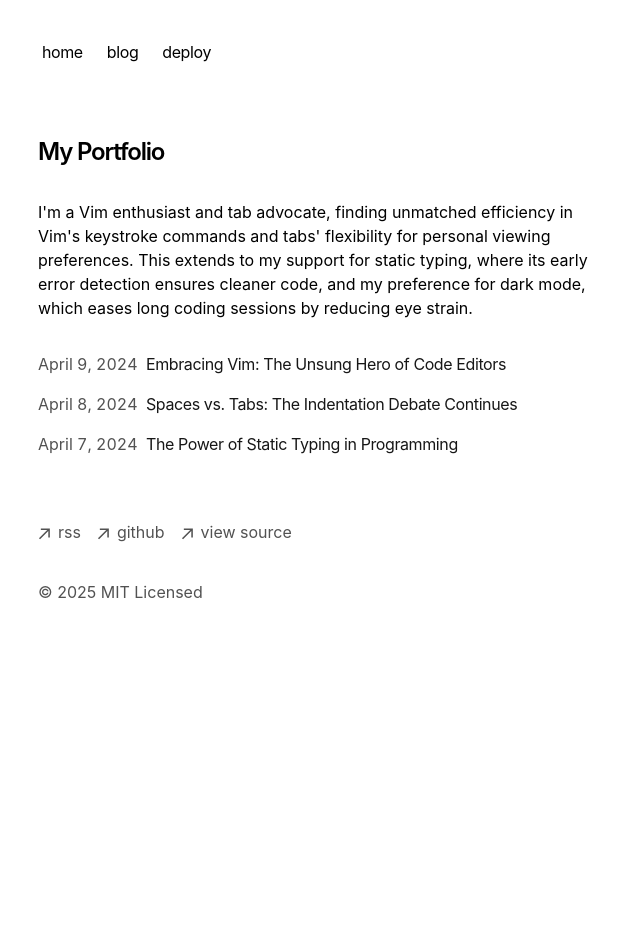
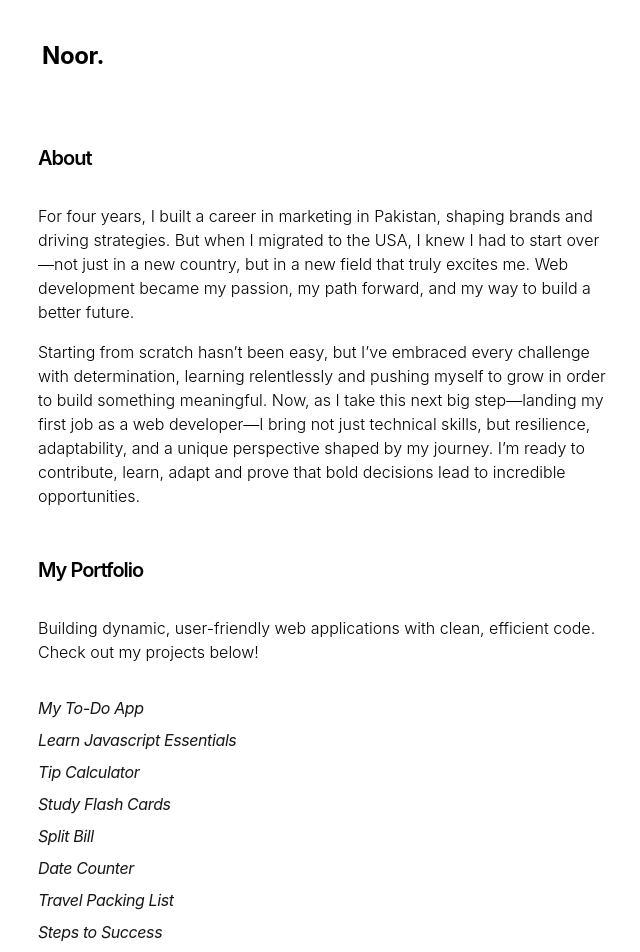
Before and after one commit to Nfmahmood/noor-personal-site, a Next.js app: page / in a window 1280 px wide. Shown: the top 952 px of the page, without its empty margins (314-954 px from the left). Before the commit the page ends 800 px from the top, so only its background shows below. Built offline with nearby package versions, Linux system fonts and the light colour scheme.

Commit message:
initial commit

```diff
--- a/app/components/footer.tsx
+++ b/app/components/footer.tsx
@@ -12,7 +12,7 @@ function ArrowIcon() {
         fill="currentColor"
       />
     </svg>
-  )
+  );
 }
 
 export default function Footer() {
@@ -24,18 +24,7 @@ export default function Footer() {
             className="flex items-center transition-all hover:text-neutral-800 dark:hover:text-neutral-100"
             rel="noopener noreferrer"
             target="_blank"
-            href="/rss"
-          >
-            <ArrowIcon />
-            <p className="ml-2 h-7">rss</p>
-          </a>
-        </li>
-        <li>
-          <a
-            className="flex items-center transition-all hover:text-neutral-800 dark:hover:text-neutral-100"
-            rel="noopener noreferrer"
-            target="_blank"
-            href="https://github.com/vercel/next.js"
+            href="https://github.com/Nfmahmood"
           >
             <ArrowIcon />
             <p className="ml-2 h-7">github</p>
@@ -46,16 +35,13 @@ export default function Footer() {
             className="flex items-center transition-all hover:text-neutral-800 dark:hover:text-neutral-100"
             rel="noopener noreferrer"
             target="_blank"
-            href="https://vercel.com/templates/next.js/portfolio-starter-kit"
+            href="https://www.linkedin.com/in/noor-fatima-6b2337149/"
           >
             <ArrowIcon />
-            <p className="ml-2 h-7">view source</p>
+            <p className="ml-2 h-7">linked in</p>
           </a>
         </li>
       </ul>
-      <p className="mt-8 text-neutral-600 dark:text-neutral-300">
-        © {new Date().getFullYear()} MIT Licensed
-      </p>
     </footer>
-  )
+  );
 }
--- a/app/components/nav.tsx
+++ b/app/components/nav.tsx
@@ -1,16 +1,10 @@
-import Link from 'next/link'
+import Link from "next/link";
 
 const navItems = {
-  '/': {
-    name: 'home',
+  "/": {
+    name: "Noor.",
   },
-  '/blog': {
-    name: 'blog',
-  },
-  'https://vercel.com/templates/next.js/portfolio-starter-kit': {
-    name: 'deploy',
-  },
-}
+};
 
 export function Navbar() {
   return (
@@ -26,15 +20,15 @@ export function Navbar() {
                 <Link
                   key={path}
                   href={path}
-                  className="transition-all hover:text-neutral-800 dark:hover:text-neutral-200 flex align-middle relative py-1 px-2 m-1"
+                  className="transition-all hover:text-neutral-800 dark:hover:text-neutral-200 flex align-middle relative py-1 px-2 m-1 font-bold text-2xl"
                 >
                   {name}
                 </Link>
-              )
+              );
             })}
           </div>
         </nav>
       </div>
     </aside>
-  )
+  );
 }
--- a/app/page.tsx
+++ b/app/page.tsx
@@ -1,21 +1,123 @@
-import { BlogPosts } from 'app/components/posts'
-
 export default function Page() {
   return (
     <section>
-      <h1 className="mb-8 text-2xl font-semibold tracking-tighter">
+      <h1 className="mb-8 text-xl font-semibold tracking-tighter">About</h1>
+      <p className="mb-4 font-light">
+        {`For four years, I built a career in marketing in Pakistan, shaping brands and driving strategies. But when I migrated to the USA, I knew I had to start over—not just in a new country, but in a new field that truly excites me. Web development became my passion, my path forward, and my way to build a better future.`}{" "}
+      </p>
+      <p className="mb-4 font-light">
+        {`Starting from scratch hasn’t been easy, but I’ve embraced every challenge with determination, learning relentlessly and pushing myself to grow in order to build something meaningful. Now, as I take this next big step—landing my first job as a web developer—I bring not just technical skills, but resilience, adaptability, and a unique perspective shaped by my journey. I’m ready to contribute, learn, adapt and prove that bold decisions lead to incredible opportunities.
+`}
+      </p>
+      <h2 className="mt-[3rem] mb-8 text-xl font-semibold tracking-tighter">
         My Portfolio
-      </h1>
-      <p className="mb-4">
-        {`I'm a Vim enthusiast and tab advocate, finding unmatched efficiency in
-        Vim's keystroke commands and tabs' flexibility for personal viewing
-        preferences. This extends to my support for static typing, where its
-        early error detection ensures cleaner code, and my preference for dark
-        mode, which eases long coding sessions by reducing eye strain.`}
+      </h2>
+      <p className="mb-4 font-light">
+        {`Building dynamic, user-friendly web applications with clean, efficient code. Check out my projects below!`}
       </p>
       <div className="my-8">
-        <BlogPosts />
+        <ul>
+          <li className="mt-[0.5rem]">
+            <a
+              href="https://to-do-list-umber-eta-45.vercel.app/"
+              className="text-neutral-900 dark:text-neutral-100 italic tracking-tight"
+              target="_blank"
+            >
+              My To-Do App
+            </a>
+          </li>
+
+          <li className="mt-[0.5rem]">
+            <a
+              href="https://accordion-three-lake.vercel.app/"
+              className="text-neutral-900 dark:text-neutral-100 tracking-tight italic"
+              target="_blank"
+            >
+              Learn Javascript Essentials
+            </a>
+          </li>
+
+          <li className="mt-[0.5rem]">
+            <a
+              href="https://tip-calculator-livid-gamma.vercel.app/"
+              className="text-neutral-900 dark:text-neutral-100 tracking-tight italic"
+              target="_blank"
+            >
+              Tip Calculator
+            </a>
+          </li>
+
+          <li className="mt-[0.5rem]">
+            <a
+              href="https://study-flashcards-two.vercel.app/"
+              className="text-neutral-900 dark:text-neutral-100 tracking-tight italic"
+              target="_blank"
+            >
+              Study Flash Cards
+            </a>
+          </li>
+
+          <li className="mt-[0.5rem]">
+            <a
+              href="https://split-bill-flame.vercel.app/"
+              className="text-neutral-900 dark:text-neutral-100 tracking-tight italic"
+              target="_blank"
+            >
+              Split Bill
+            </a>
+          </li>
+
+          <li className="mt-[0.5rem]">
+            <a
+              href="https://date-counter-pied.vercel.app/"
+              className="text-neutral-900 dark:text-neutral-100 tracking-tight italic"
+              target="_blank"
+            >
+              Date Counter
+            </a>
+          </li>
+
+          <li className="mt-[0.5rem]">
+            <a
+              href="https://travel-list-livid-three.vercel.app/"
+              className="text-neutral-900 dark:text-neutral-100 tracking-tight italic"
+              target="_blank"
+            >
+              Travel Packing List
+            </a>
+          </li>
+
+          <li className="mt-[0.5rem]">
+            <a
+              href="https://steps-to-success.vercel.app/"
+              className="text-neutral-900 dark:text-neutral-100 tracking-tight italic"
+              target="_blank"
+            >
+              Steps to Success
+            </a>
+          </li>
+
+          <li className="mt-[0.5rem]">
+            <a
+              href="https://get-advice-six.vercel.app/"
+              className="text-neutral-900 dark:text-neutral-100 tracking-tight italic"
+              target="_blank"
+            >
+              Get Advice
+            </a>
+          </li>
+
+          <li className="mt-[0.5rem]">
+            <a
+              href="https://pizza-menu-pink.vercel.app/"
+              className="text-neutral-900 dark:text-neutral-100 tracking-tight italic"
+              target="_blank"
+            >
+              Pizza Menu
+            </a>
+          </li>
+        </ul>
       </div>
     </section>
-  )
+  );
 }
```
Also changed, not shown: app/global.css (+4 -4 lines), app/layout.tsx (+25 -25 lines), 1 other file (tests, documents, lock files or other folders).
